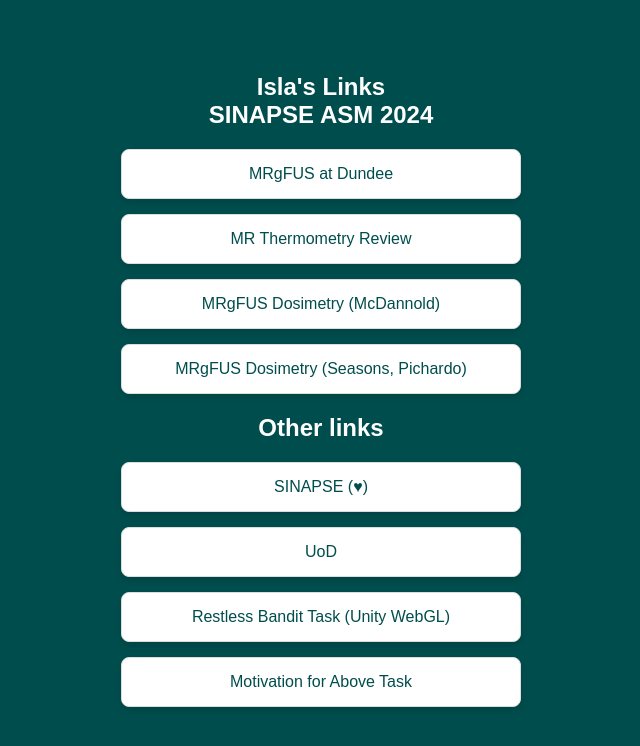
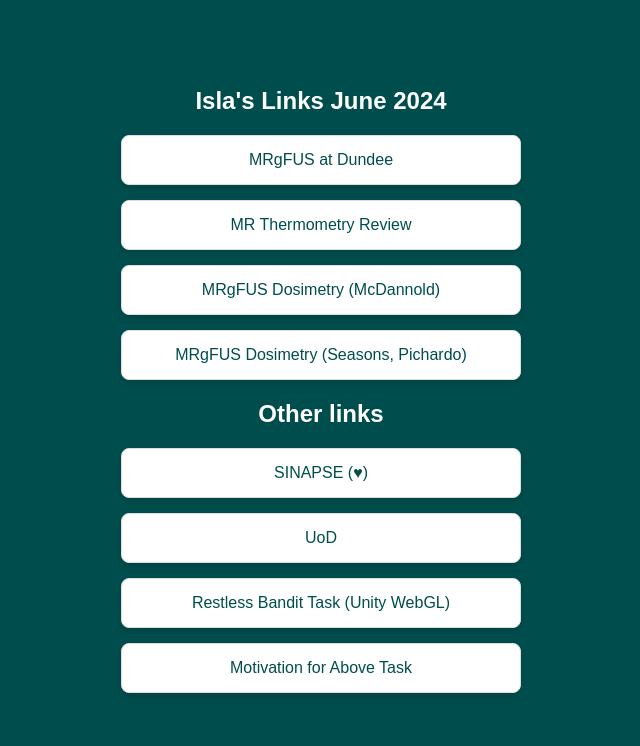
Before and after one commit to i-brnrd/links, a plain HTML site: page index.html in a window 1280 px wide. Shown: the whole page, without its empty margins (319-959 px from the left). Drawn offline with Linux system fonts and the light colour scheme.

Commit message:
Update index.html

```diff
--- a/index.html
+++ b/index.html
@@ -11,8 +11,7 @@
 <body>
 
   <div class="container">
-    <h2>Isla's Links</h2>
-    <h1>SINAPSE ASM 2024</h1>
+    <h1>Isla's Links June 2024</h1>
     <div class="link-container">
       <a href="https://www.dundee.ac.uk/stories/new-dawn-peter" class="link">MRgFUS at Dundee</a>
       <a href="https://doi.org/10.1002/jmri.21265" class="link">MR Thermometry Review</a>
```
